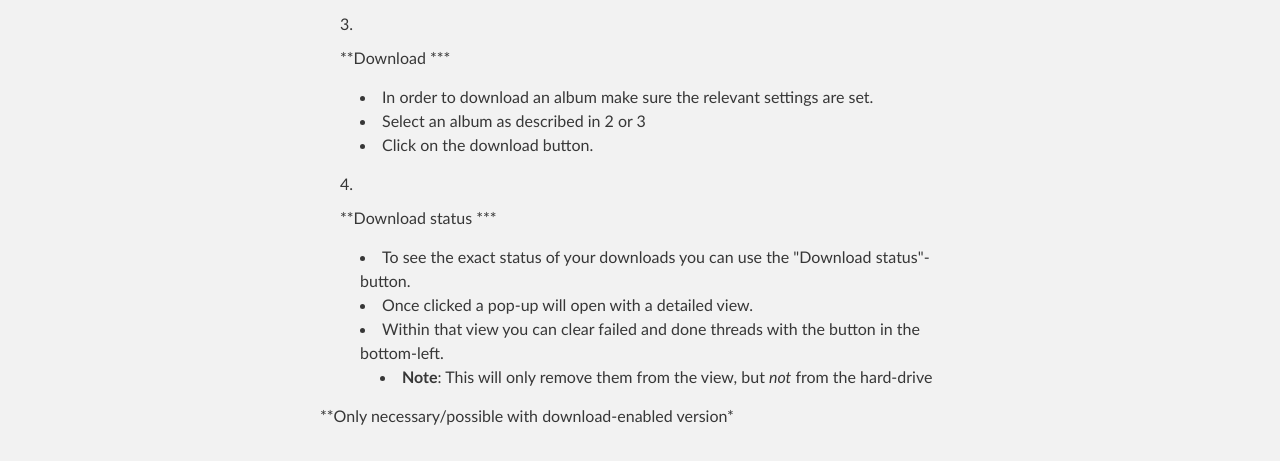
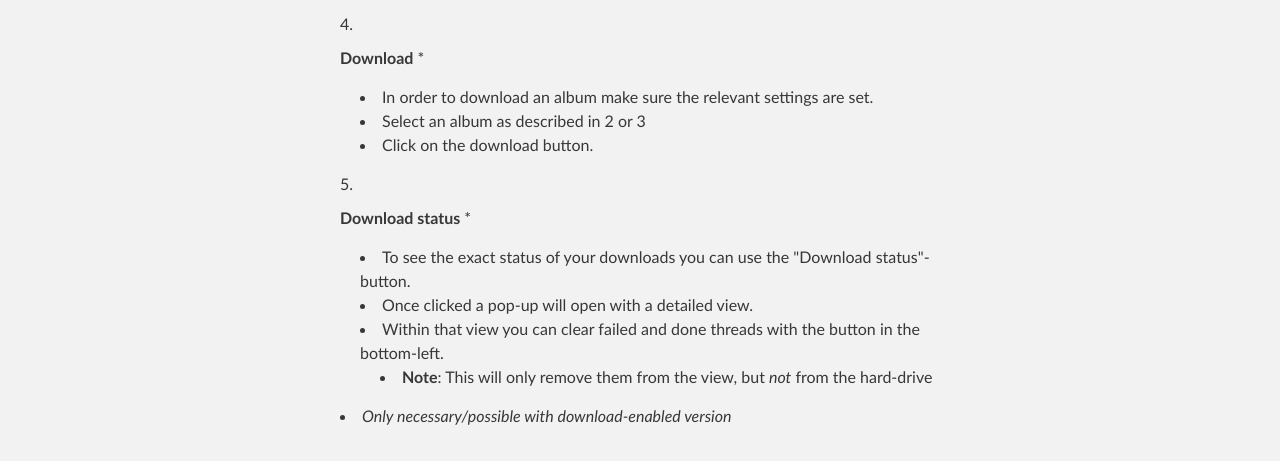
Before and after one commit to Hadryan/Qabuze, a plain HTML site: page index.html in a window 1280 px wide. Shown: the part 1841-2302 px from the top of the page. Drawn offline with Linux system fonts and the light colour scheme.

```diff
--- a/index.html
+++ b/index.html
@@ -75,7 +75,6 @@
 <li><p>Hit save and restart the application</p></li>
 </ul>
 </li>
-</ol><ol>
 <li>
 <p><strong>Search</strong></p>
 
@@ -95,7 +94,7 @@
 </ul>
 </li>
 <li>
-<p>**Download ***</p>
+<p><strong>Download</strong> *</p>
 
 <ul>
 <li>In order to download an album make sure the relevant settings are set.</li>
@@ -104,7 +103,7 @@
 </ul>
 </li>
 <li>
-<p>**Download status ***</p>
+<p><strong>Download status</strong> *</p>
 
 <ul>
 <li>To see the exact status of your downloads you can use the "Download status"-button.</li>
@@ -118,7 +117,9 @@
 </li>
 </ul>
 </li>
-</ol><p>**Only necessary/possible with download-enabled version*</p>
+</ol><ul>
+<li><em>Only necessary/possible with download-enabled version</em></li>
+</ul>
       </section>
     </div>
 
```
Also changed, not shown: params.json (+1 -1 lines).
